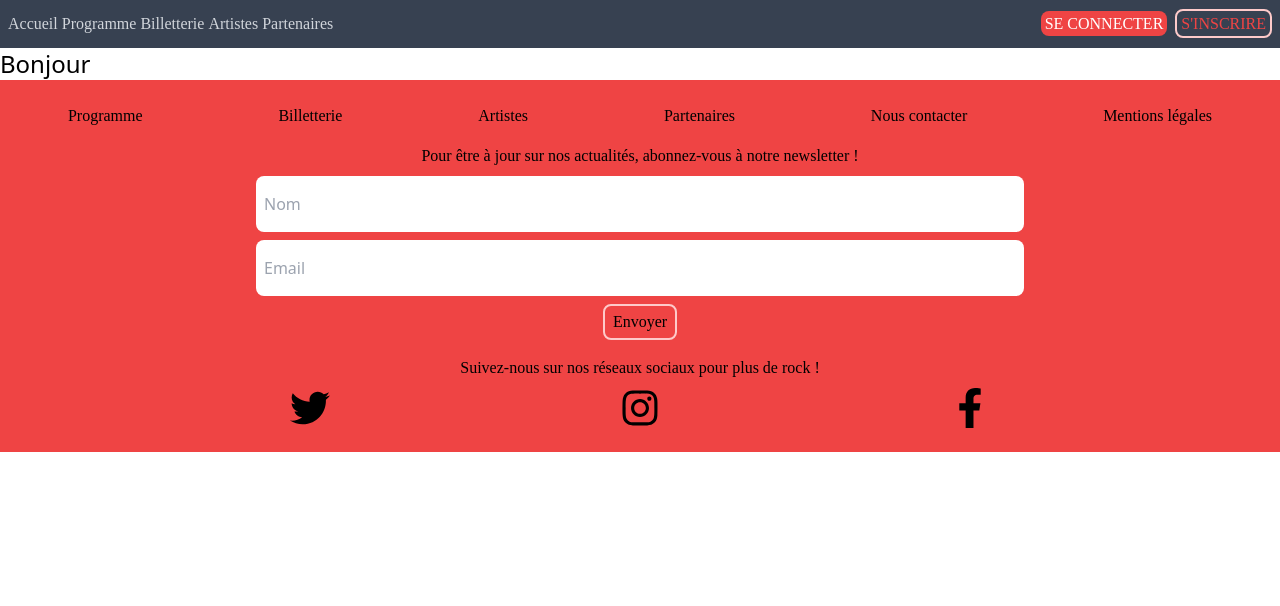
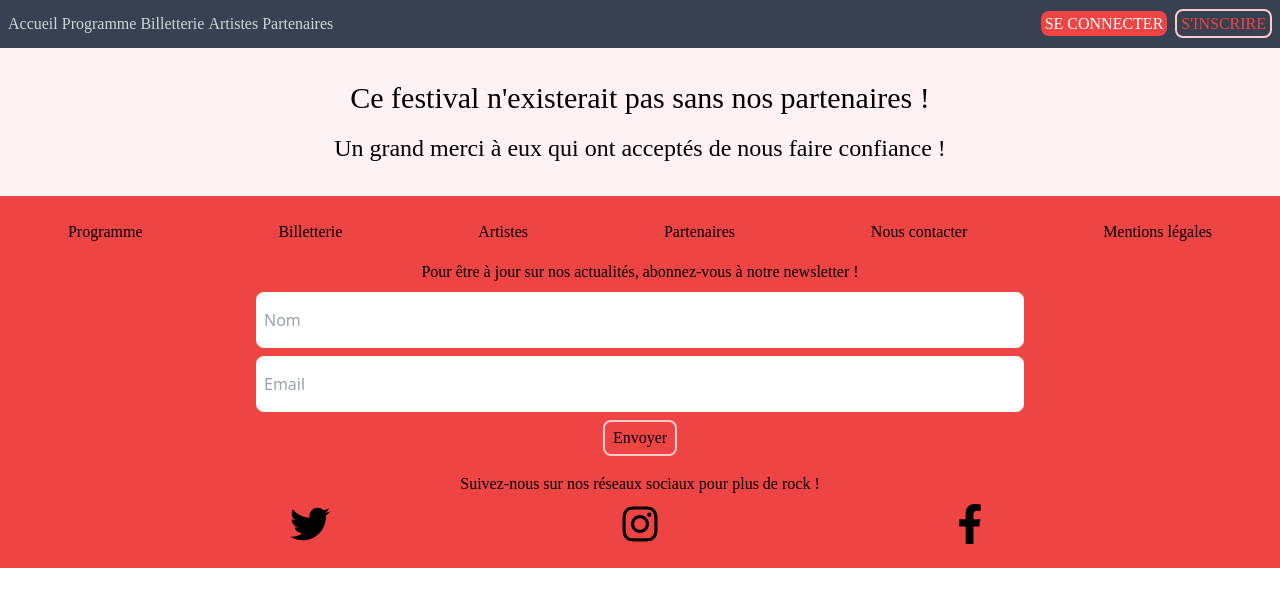
Before and after one commit to Beaurain-Hugo/sae_203, a Vue app: page /partenaires in a window 1280 px wide. Shown: the top 606 px of the page. Built offline with nearby package versions, Linux system fonts and the light colour scheme.

Commit message:
Correction page billetterie et début page partenaire

```diff
--- a/src/views/BilletterieView.vue
+++ b/src/views/BilletterieView.vue
@@ -4,14 +4,16 @@
       <div class="text-center font-tapestry">
         <h1 class="text-3xl">Choisissez le forfait correspondant à votre envie !</h1>
       </div>
-      <div class="flex flex-col py-4 sm:flex-row sm:justify-around">
+      <div class="mt-5 flex flex-col py-4 sm:flex-row sm:justify-around">
         <forfait class="m-auto mb-2" text="1 JOUR" prix="40€" />
         <forfait class="m-auto mb-2" text="2 JOUR" prix="65€" />
         <forfait class="m-auto mb-2" text="3 JOUR" prix="85€" />
       </div>
       <div class="flex justify-center pt-4">
         <form>
-          <button class="rounded-lg bg-red-500 py-4 px-8 text-center text-xl text-white hover:bg-red-750" type="submit">Réserver</button>
+          <button class="rounded-lg bg-red-500 px-8 pt-4 pb-6 text-center text-xl text-white hover:bg-red-750" type="submit">
+            Réserver
+          </button>
         </form>
       </div>
     </div>
--- a/src/views/PartenairesView.vue
+++ b/src/views/PartenairesView.vue
@@ -1,6 +1,9 @@
 <template>
-  <main>
-    <h1 class="text-2xl">Bonjour</h1>
+  <main class="bg-red-50">
+    <div class="p-8 text-center font-tapestry">
+      <h1 class="text-3xl">Ce festival n'existerait pas sans nos partenaires !</h1>
+      <h2 class="pt-4 text-2xl">Un grand merci à eux qui ont acceptés de nous faire confiance !</h2>
+    </div>
   </main>
 </template>
 
```
